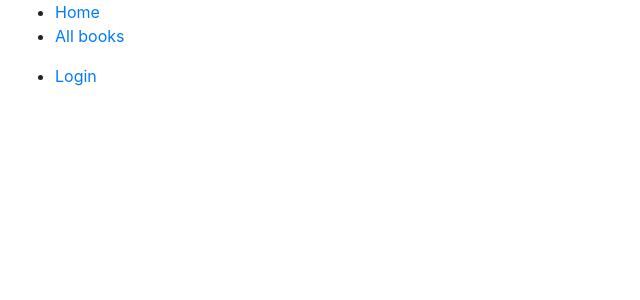
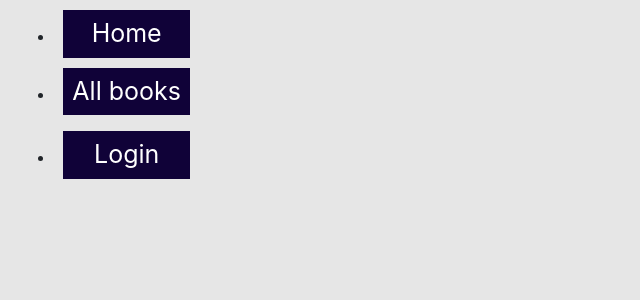
Before and after one commit to Persian-Prince/Innovator-s-Library, a Django app: template store/templates/store/base.html in a window 1280 px wide. Shown: the top 300 px of the page, without its empty margins (0-640 px from the left). Run offline with Django 3.2, Linux system fonts and the light colour scheme; the template is opened without the code that fills it, so the values that code supplies are empty; parts of the project's set-up code (start-up, migrations or seed data) failed here and were passed over; some libraries are stand-ins or nearby versions.

Commit message:
change navbar design

```diff
--- a/InnovatorsLibrary/settings.py
+++ b/InnovatorsLibrary/settings.py
@@ -122,7 +122,9 @@ USE_TZ = True
 # https://docs.djangoproject.com/en/3.2/howto/static-files/
 
 STATIC_URL = '/static/'
-STATIC_ROOT = os.path.join(BASE_DIR, 'staticfiles/')
+STATICFILES_DIRS = (
+    os.path.join(BASE_DIR, 'static'),
+)
 LOGIN_REDIRECT_URL = '/'
 LOGOUT_REDIRECT_URL = '/'
 
--- /dev/null
+++ b/static/css/base.css
@@ -0,0 +1,19 @@
+body
+{ background-color: #e6e6e6;
+}
+
+a {
+  padding: 5px 0px;
+  text-decoration: none;
+  font-size:25px;
+  color: #ffffff;
+  background-color: rgb(16, 2, 56);
+  margin: 10px 8px;
+  display: flex;
+  justify-content: center;
+}
+
+a:hover{
+  color:#8bdbdb;
+  text-decoration: none;
+}
--- a/store/templates/store/base.html
+++ b/store/templates/store/base.html
@@ -9,6 +9,7 @@
   <script src="https://ajax.googleapis.com/ajax/libs/jquery/1.12.4/jquery.min.js"></script>
   <script src="https://stackpath.bootstrapcdn.com/bootstrap/4.3.1/js/bootstrap.bundle.min.js"></script>
   {% load static %}
+  <link rel="stylesheet" href="{% static 'css/base.css' %}">
 </head>
 
 <body>
```
